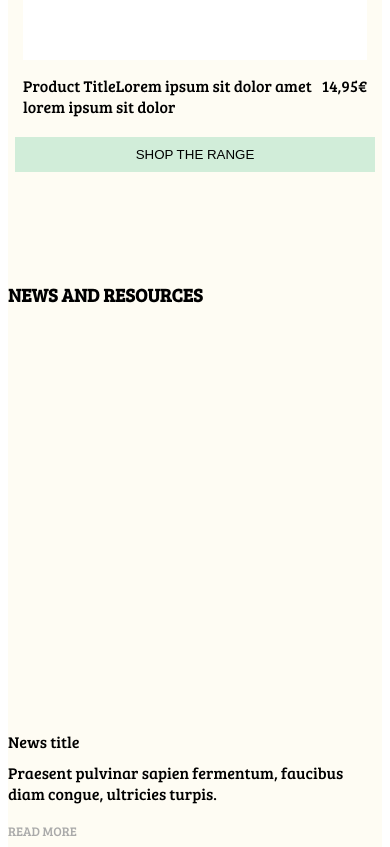
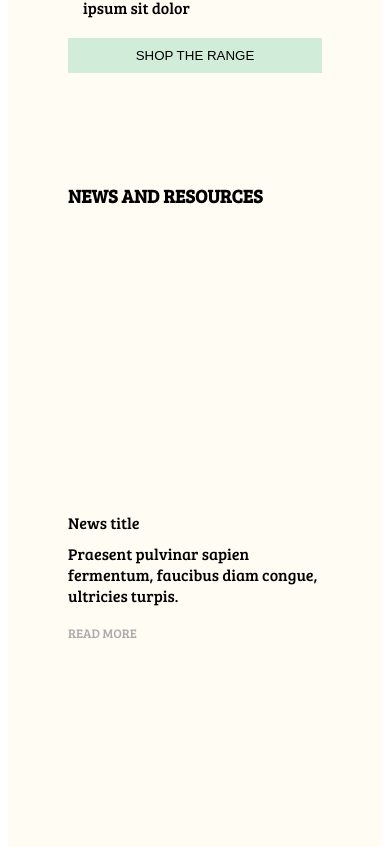
Before and after one commit to arfianadam/sld.gs-assignment, a React app: page / in a window 390 px wide. Shown: the part 957-1804 px from the top of the page. Built offline with nearby package versions, Linux system fonts and the light colour scheme; the HTML template or start-up script is replaced by a standard one.

Commit message:
fix responsiveness

```diff
--- a/src/containers/NewsResources/components/NewsCard/NewsCard.scss
+++ b/src/containers/NewsResources/components/NewsCard/NewsCard.scss
@@ -25,4 +25,8 @@
     font-size: .8em;
     text-transform: uppercase;
   }
+
+  @media (max-width: 768px) {
+    margin-bottom: 45px;
+  }
 }
--- a/src/containers/Section/Section.scss
+++ b/src/containers/Section/Section.scss
@@ -1,5 +1,5 @@
 .Section {
-  padding: 45px 0;
+  padding: 45px 60px;
 
   .sectionTitle {
     text-transform: uppercase;
```
